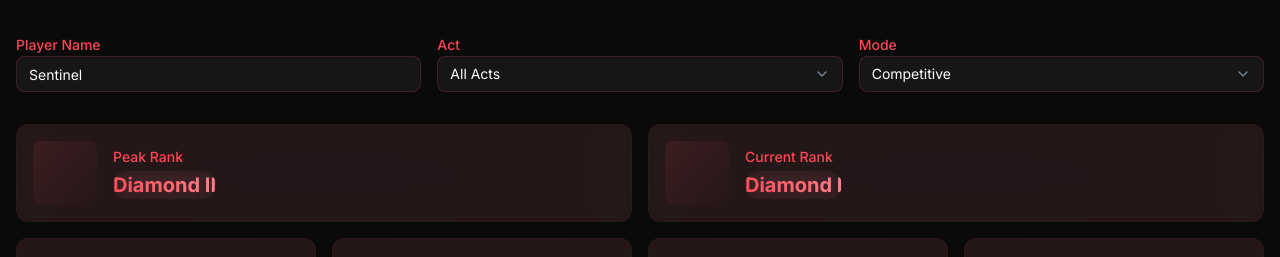
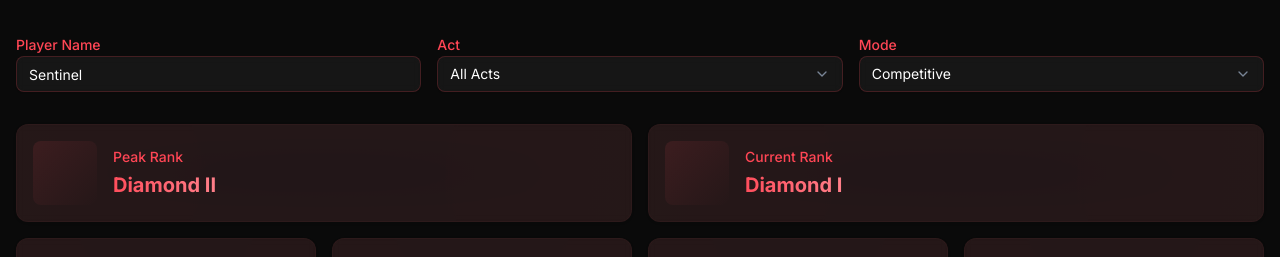
Before and after one commit to braac/nexus, a Next.js app: page /valorant/stats in a window 1280 px wide. Shown: the top 257 px of the page. Built offline with nearby package versions, Linux system fonts and the light colour scheme.

Commit message:
update statcards

```diff
--- a/components/ui/gradient-text.tsx
+++ b/components/ui/gradient-text.tsx
@@ -18,6 +18,11 @@ interface GradientTextProps extends React.HTMLAttributes<HTMLDivElement> {
    */
   showBorder?: boolean
   /**
+   * Show pointer cursor on hover
+   * @default false
+   */
+  interactive?: boolean
+  /**
    * Children elements to render
    */
   children: React.ReactNode
@@ -29,6 +34,7 @@ export function GradientText({
   colors = ["#ffaa40", "#9c40ff", "#ffaa40"],
   animationSpeed = 8,
   showBorder = false,
+  interactive = false,
   ...props
 }: GradientTextProps) {
   const gradientStyle = {
@@ -39,44 +45,38 @@ export function GradientText({
   return (
     <div
       className={cn(
-        "relative mx-auto flex max-w-fit flex-row items-center justify-center",
-        "rounded-[1.25rem] font-medium backdrop-blur transition-shadow duration-500",
-        "overflow-hidden cursor-pointer",
+        "relative max-w-fit",
+        showBorder && "p-[1px] rounded-[1.25rem] overflow-hidden",
+        interactive && "cursor-pointer",
         className
       )}
       {...props}
     >
       {showBorder && (
         <div
-          className="absolute inset-0 bg-cover z-0 pointer-events-none animate-gradient"
+          className="absolute inset-0 bg-cover z-0 animate-gradient"
           style={{
             ...gradientStyle,
             backgroundSize: "300% 100%",
           }}
+        />
+      )}
+      <div
+        className={cn(
+          "relative",
+          showBorder && "bg-background rounded-[1.25rem] p-2"
+        )}
       >
         <div
-            className="absolute inset-0 bg-background rounded-[1.25rem] z-[-1]"
-            style={{
-              width: "calc(100% - 2px)",
-              height: "calc(100% - 2px)",
-              left: "50%",
-              top: "50%",
-              transform: "translate(-50%, -50%)",
-            }}
-          />
-        </div>
-      )}
-      <div
-        className="inline-block relative z-2 text-transparent bg-cover animate-gradient"
+          className="inline-block text-transparent bg-clip-text animate-gradient"
           style={{
             ...gradientStyle,
-          backgroundClip: "text",
-          WebkitBackgroundClip: "text",
             backgroundSize: "300% 100%",
           }}
         >
           {children}
         </div>
       </div>
+    </div>
   )
 }
--- a/components/valorant/StatCard.tsx
+++ b/components/valorant/StatCard.tsx
@@ -28,6 +28,7 @@ const StatCard = ({
           colors={["#ff4655", "#ff8f98", "#ff4655"]}
           animationSpeed={3}
           className="text-xl font-bold"
+          interactive={false} // Explicitly set to false to prevent pointer cursor
         >
           {value}
         </GradientText>
```
Lines whose indentation alone changed are shown as unchanged.
